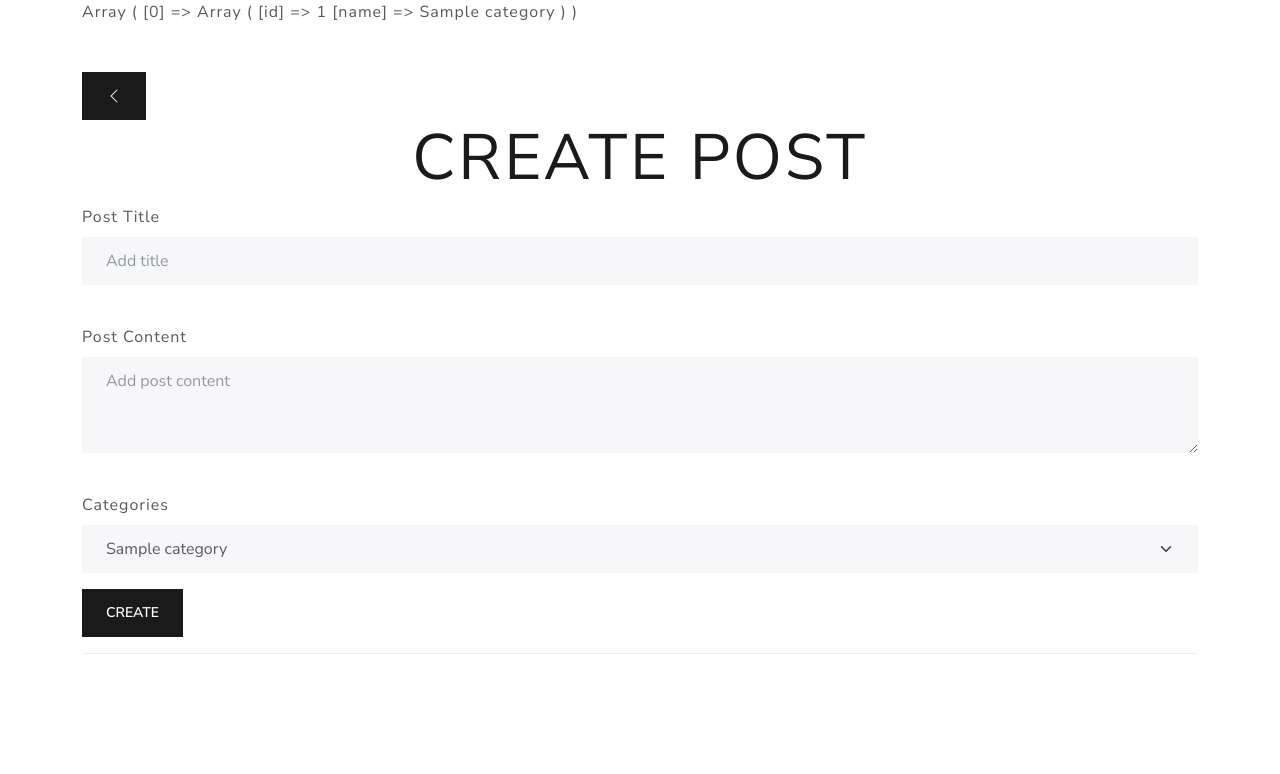
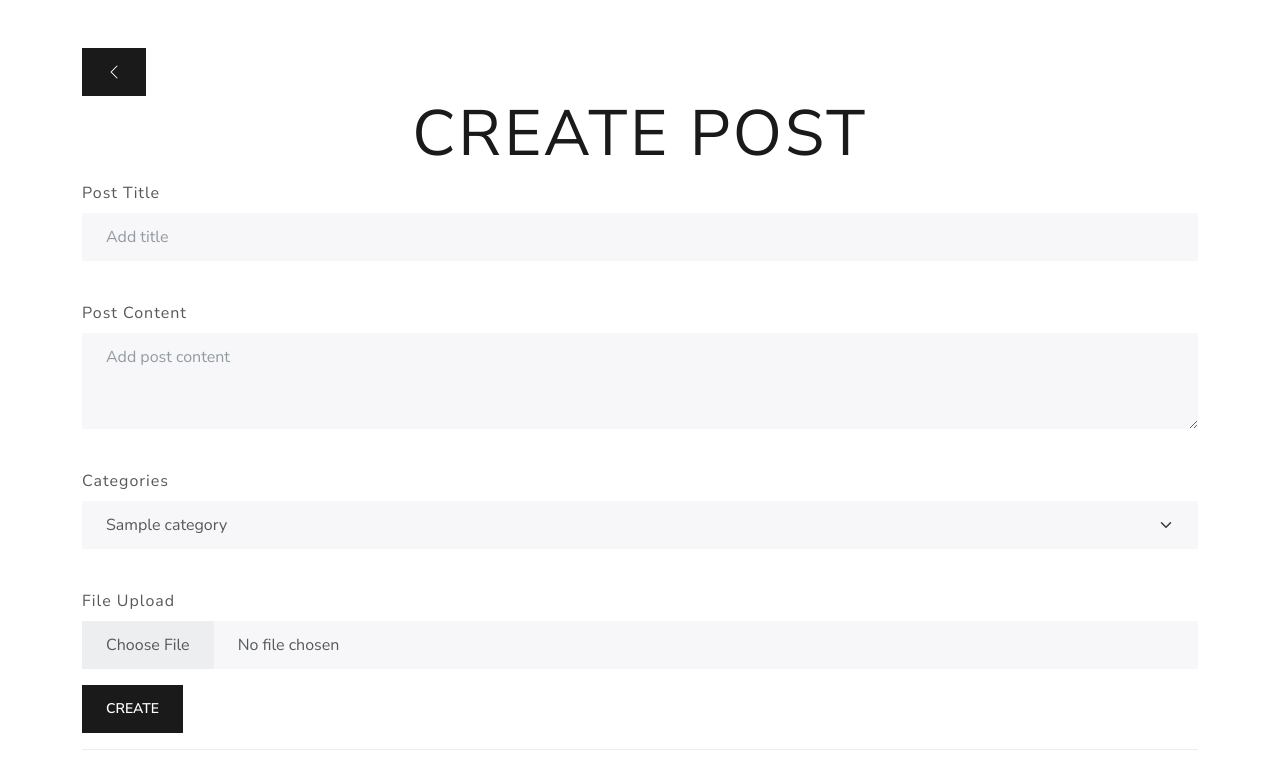
Before and after one commit to WilliamCorotan/Lhoopa-Web-Tutorials, a CodeIgniter app: page /codeigniter/index.php/posts/create in a window 1280 px wide. Shown: the part 92-866 px from the top of the page. Before the commit the page ends 746 px from the top, so only its background shows below. Run offline with CodeIgniter, Linux system fonts and the light colour scheme; tables that the repository leaves empty or names only in its code hold one stand-in row (values such as "Sample post"); some libraries are stand-ins or nearby versions.

Commit message:
added upload image functionality

```diff
--- a/codeigniter/application/controllers/Posts.php
+++ b/codeigniter/application/controllers/Posts.php
@@ -109,8 +109,35 @@ public function create(){
        $this->load->view('partials/footer');
     }
     else{
+        /**
+         *
+         * file upload configurations
+         *
+         */
+        $config['upload_path'] = './assets/images/posts/';
+        $config['allowed_types'] = 'gif|jpg|png|';
+        $config['max_size'] = '2048';
+        $config['encrypt_name'] = TRUE;
+        $this->load->library('upload', $config);
+        $this->upload->initialize($config);
 
-        $this->post_model->insert();
+        // print_r($_FILES);
+        // die();
+
+        if( ! $this->upload->do_upload('image')){
+            $errors = array('error' => $this->upload->display_errors());
+            $post_image = 'noimage.png';
+            print_r($errors);
+
+        }
+        else{
+            $data = array('upload_data' => $this->upload->data());
+            $post_image = $data['upload_data']['file_name'];
+
+            print_r($data['upload_data']['file_name']);
+
+        }
+        $this->post_model->insert($post_image);
         redirect('posts');
     }
 }
--- a/codeigniter/application/models/Post_model.php
+++ b/codeigniter/application/models/Post_model.php
@@ -36,7 +36,7 @@ class Post_model extends CI_Model {
 
     }
 
-    public function insert()
+    public function insert($post_image)
     {
         $slug = url_title($this->input->post('title'));
 
@@ -44,7 +44,8 @@ class Post_model extends CI_Model {
             'title' => $this->input->post('title'),
             'slug' => $slug,
             'body' => $this->input->post('body'),
-            'category_id' => $this->input->post('category_id')
+            'category_id' => $this->input->post('category_id'),
+            'image' => $post_image
         );
 
         return $this->db->insert('posts', $data);
--- a/codeigniter/application/views/pages/posts/create.php
+++ b/codeigniter/application/views/pages/posts/create.php
@@ -1,4 +1,3 @@
-<?php print_r($categories) ?>
 <section class="mt-5 mx-auto">
     <!-- Back Button -->
     <div>
@@ -15,7 +14,7 @@
 
     <!-- Post -->
     <article id="create-post-form" class="mb-4 border-bottom">
-        <?= form_open('posts/create') ; ?>
+        <?= form_open_multipart('posts/create') ; ?>
             <div class="form-group mb-3">
                 <label for="title" class="form-label">Post Title</label>
                 <input type="text" class="form-control <?= (!empty(form_error('title'))) ? "border border-danger" : "" ?>" id="title" name="title" aria-describedby="titleHelp" placeholder="Add title" value="<?= set_value('title') ?>">
@@ -40,6 +39,11 @@
                 <?php endforeach?>
                 </select>
             </div>
+
+            <div class="form-group mb-3">
+                <label for="image" class="form-label mt-4">File Upload</label>
+                <input class="form-control" type="file" accept="image/png, image/gif, image/jpeg" id="image" name="image">
+            </div>
             <!-- <div class="form-group">
                 <label for="formFile" class="form-label mt-4">Default file input example</label>
                 <input class="form-control" type="file" id="formFile">
--- a/codeigniter/application/views/pages/posts/view.php
+++ b/codeigniter/application/views/pages/posts/view.php
@@ -19,6 +19,9 @@
             <small class="text-muted"> Posted on: <?= $post['created_at'] ?> </small>
         </div>
         <div id="post-body" class="pb-3">
+            <div class="w-75 mx-auto text-center">
+                <img class="img-fluid" src=<?= site_url() . "assets/images/posts/" . $post['image']?> alt=<?= $post['slug'] ?>>
+            </div>
             <p class="text-justify"><?= $post['body'] ?></p>
             <div class="d-flex gap-2">
 
```
Also changed, not shown: codeigniter/application/views/pages/posts/index.php (+10 -2 lines).
